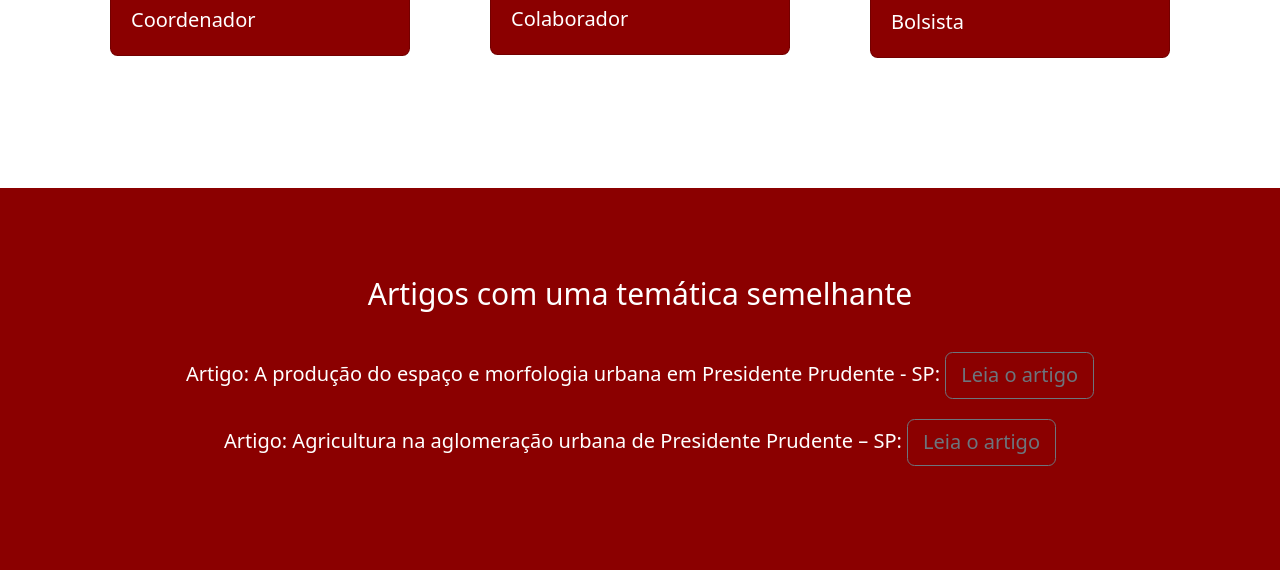
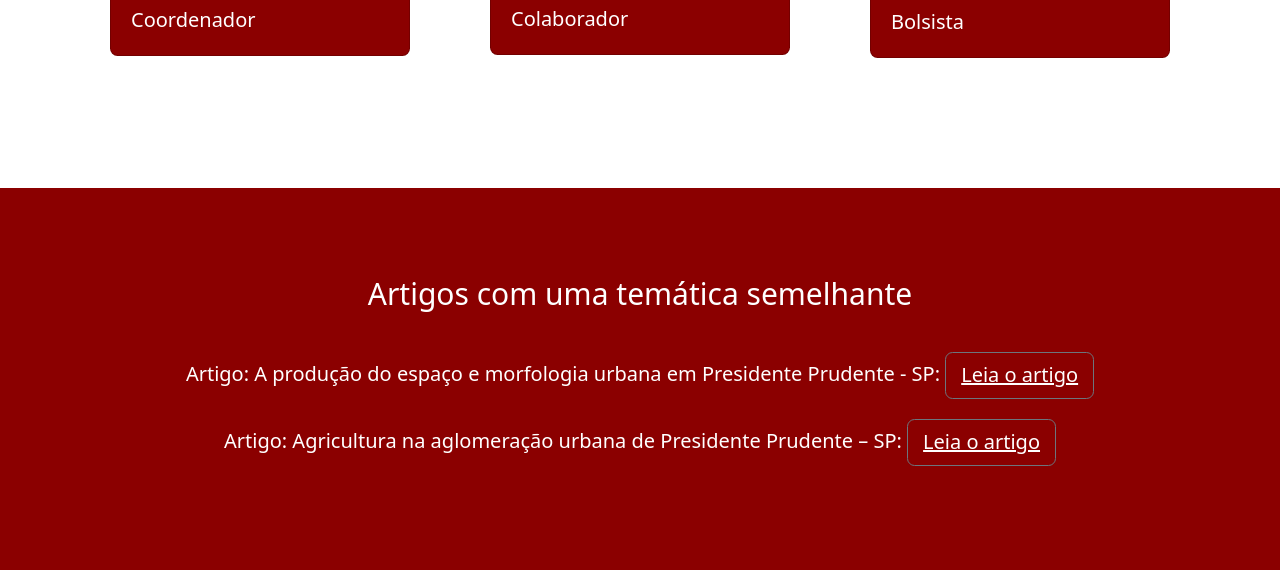
Before and after one commit to ifpi-picos/landingpage-grupo-04, a plain HTML site: page index.html in a window 1280 px wide. Shown: the part 7564-8134 px from the top of the page. Drawn offline with nearby package versions, Linux system fonts and the light colour scheme.

Commit message:
alteração cor do botão

```diff
--- a/index.html
+++ b/index.html
@@ -283,13 +283,13 @@
                 <p style="color: #ffffff;" class="detail">
                    Artigo: A produção do espaço e morfologia urbana em Presidente Prudente - SP:
                     <a href="https://seer.ufu.br/index.php/caminhosdegeografia/article/view/56314" target="_blank">
-                        <button type="button" class="btn btn-outline-secondary" style="transition: 2s;">Leia o artigo</button>
+                        <button type="button" class="btn btn-outline-secondary" style="transition: 2s; color: #ffffff; text-decoration: underline;">Leia o artigo</button>
                     </a>
                 </p>
                 <p style="color: #ffffff;" class="detail">
                     Artigo: Agricultura na aglomeração urbana de Presidente Prudente – SP:
                     <a href="https://www.revistas.usp.br/geousp/article/view/183721" target="_blank">
-                        <button type="button" class="btn btn-outline-secondary" style="transition: 2s;">Leia o artigo</button>
+                        <button type="button" class="btn btn-outline-secondary" style="transition: 2s; color: #ffffff; text-decoration: underline;">Leia o artigo</button>
                     </a>
                 </p>
             </div>
--- a/style.css
+++ b/style.css
@@ -74,10 +74,6 @@ a{
   font-size:20px;
 }
 
-.img-fundo {
-  /* padding: 50px; Ajuste o espaçamento interno conforme necessário */
-  /* position: relative; */
-}
 
 .img-fundo::before {
   content: '';
```
